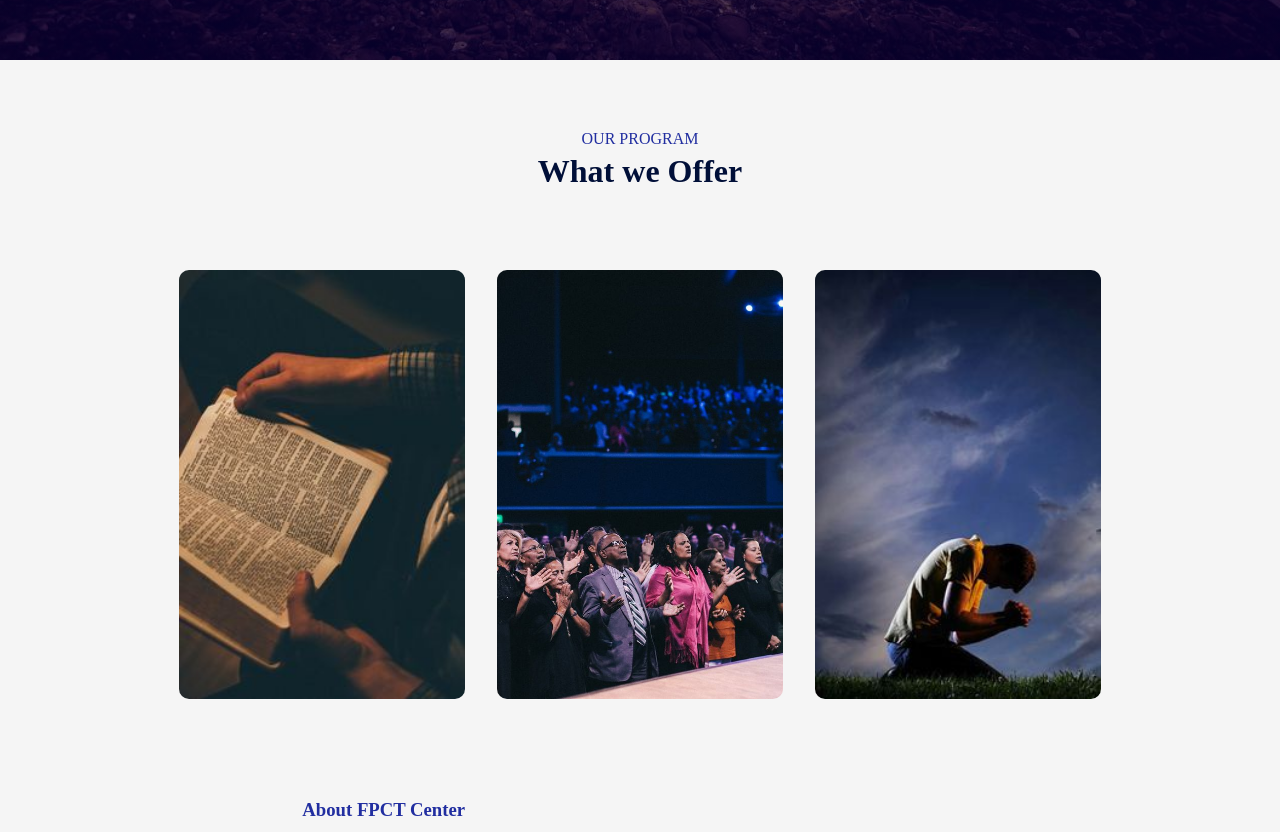
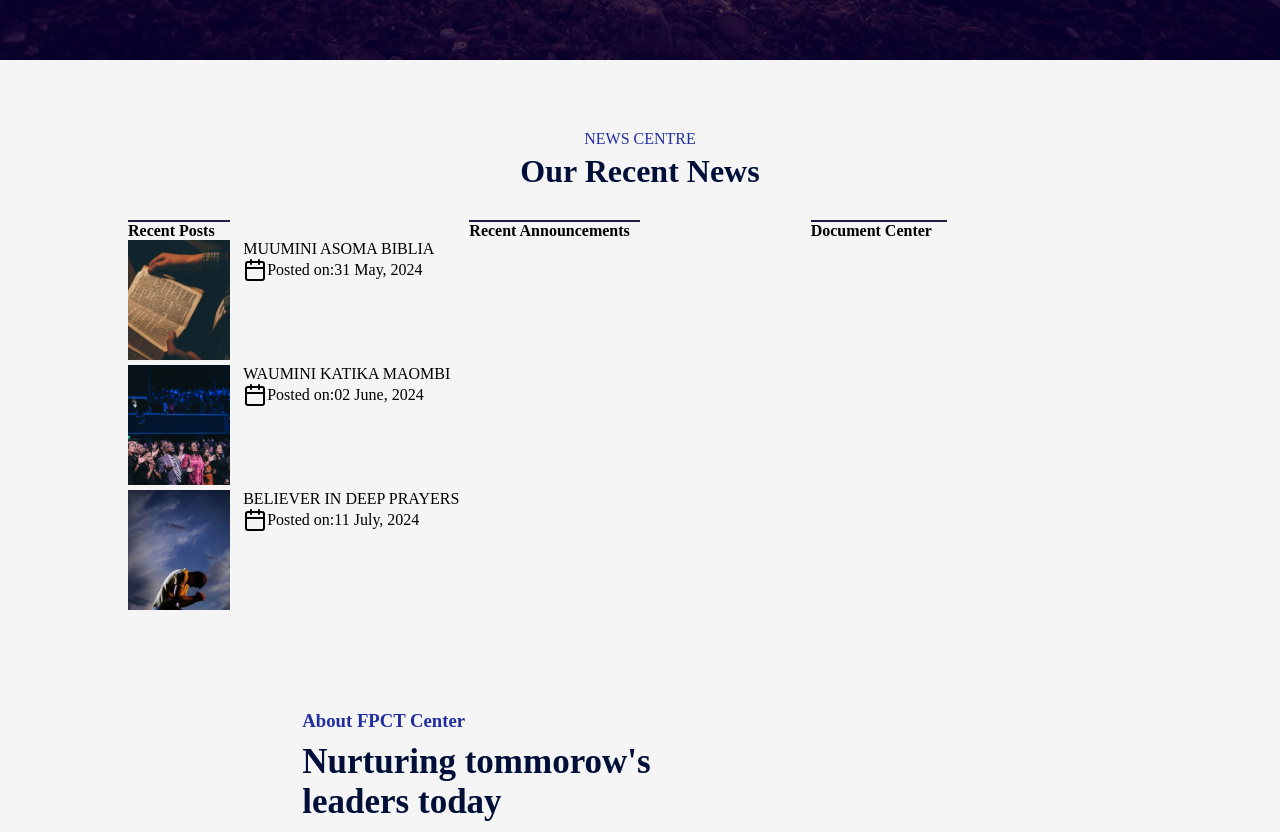
Before and after one commit to Oscah01/fpct-center, a React (Vite) app: page /newsCentre in a window 1280 px wide. Shown: the part 740-1572 px from the top of the page. Built offline with nearby package versions, Linux system fonts and the light colour scheme.

Commit message:
setup newscentre component

```diff
--- a/package.json
+++ b/package.json
@@ -10,6 +10,7 @@
     "preview": "vite preview"
   },
   "dependencies": {
+    "lucide-react": "^0.424.0",
     "react": "^18.3.1",
     "react-dom": "^18.3.1",
     "react-icons": "^5.2.1"
--- a/src/App.jsx
+++ b/src/App.jsx
@@ -1,7 +1,6 @@
-import React from 'react'
 import Navbar from './Components/Navbar/Navbar'
 import Page from './Components/Page/Page'
-import Programs from './Components/Programs/Program'
+import NewsCentre from './Components/NewsCentre/NewsCentre'
 import Tittle from './Components/Tittle/Tittle'
 import About from './Components/About/About'
 import Campus from './Components/Campus/Campus'
@@ -14,8 +13,8 @@ const App = () => {
       <Navbar/>
       <Page/>
       <div className="container" >
-        <Tittle subTitle='Our Program' title='What we Offer'/>
-      <Programs/>
+      <Tittle subTitle='News Centre' title='Our Recent News'/>
+      <NewsCentre/>
       <About/>
         <Tittle subTitle='Gellery' title='Center Photos'/>
          <Campus/>
--- /dev/null
+++ b/src/Components/NewsCentre/NewsCentre.css
@@ -0,0 +1,53 @@
+.news-container {
+    display: grid;
+    grid-template-columns: 1fr 1fr 1fr;
+}
+
+.news-hr {
+    width: 30%;
+    border: 1px solid rgb(30, 30, 63);
+    background-color: rgb(30, 30, 63);
+}
+
+.news-hr2 {
+    width: 50%;
+    border: 1px solid rgb(30, 30, 63);
+    background-color: rgb(30, 30, 63);
+}
+
+.news-hr3 {
+    width: 40%;
+    border: 1px solid rgb(30, 30, 63);
+    background-color: rgb(30, 30, 63);
+}
+
+.posts-main-div {
+    display: flex;
+    flex-direction: column;
+    gap: 5px;
+}
+.posts-article {
+    display: flex;
+    gap: 1vw;
+}
+
+.post-img {
+    width: 8vw;
+    height: 15vh;
+    object-fit: cover;
+}
+
+.post-timing {
+    display: flex;
+    align-items: center;
+}
+
+.post-title {
+    text-transform: uppercase;
+}
+
+.announcements-main-div {
+    display: flex;
+    flex-direction: column;
+    gap: 5px;
+}
--- /dev/null
+++ b/src/Components/NewsCentre/NewsCentre.jsx
@@ -0,0 +1,53 @@
+import './NewsCentre.css'
+import { announcementsInfo, postsInfo } from './newsData.jsx'
+const NewsCentre = () => {
+  return (
+    <section className='news-container'>
+      <div>
+          <hr className='news-hr'/>
+          <h4>Recent Posts</h4>
+          <div className='posts-main-div'>
+              {
+                postsInfo.map((post)=> {
+                  const {id, image, title, date, icon } = post
+                  return (
+                    <article key={id} className='posts-article'>
+                        <img src={image} alt="title" className='post-img' />
+                        <div className="">
+                          <p className='post-title'>{title}</p>
+                          <p className='post-timing'>
+                            {icon}
+                            Posted on: <span>{date}</span>
+                          </p>
+                        </div>
+                    </article>
+                  )
+                })
+              }
+          </div>
+      </div>
+      <div className='announcements-container'>
+          <hr className='news-hr2'/>
+          <h4>Recent Announcements</h4>
+          <div className="announcements-main-div">
+              {
+                announcementsInfo.map((announce)=> {
+                  const {id, image, title, icon, pdf, date} = announce
+                  return(
+                    <article key={id}>
+
+                    </article>
+                  )
+                })
+              }
+          </div>
+      </div>
+      <div>
+      <hr className='news-hr3'/>
+        <h4>Document Center</h4>
+      </div>
+    </section>
+  )
+}
+
+export default NewsCentre
--- /dev/null
+++ b/src/Components/NewsCentre/newsData.jsx
@@ -0,0 +1,58 @@
+import prog1 from '../../assets/prog1.jpg'
+import prog2 from '../../assets/prog2.jpg'
+import prog3 from '../../assets/maombi.jpg'
+import news from '../../assets/new.gif'
+import { Calendar } from 'lucide-react'
+import { Clock9 } from 'lucide-react'
+import { FaFilePdf } from "react-icons/fa";
+
+export const postsInfo = [
+  {
+    id: 1,
+    image: prog1,
+    title: 'Muumini asoma biblia',
+    icon:<Calendar />,
+    date: '31 May, 2024'
+  },
+  {
+    id: 2,
+    image: prog2,
+    title: 'Waumini katika maombi',
+    icon:<Calendar />,
+    date: '02 June, 2024'
+  },
+  {
+    id: 3,
+    image: prog3,
+    title: 'Believer in deep prayers',
+    icon:<Calendar />,
+    date: '11 July, 2024'
+  },
+]
+
+export const announcementsInfo = [
+  {
+    id: 1,
+    image: news,
+    title: 'Joining instructions',
+    icon:<Clock9 />,
+    pdf: <FaFilePdf />,
+    date: 'June 14, 2024'
+  },
+  {
+    id: 2,
+    image: news,
+    title: 'Services offered',
+    icon:<Clock9 />,
+    pdf: <FaFilePdf />,
+    date: 'May 2, 2024'
+  },
+  {
+    id: 3,
+    image: news,
+    title: 'Programs bronchure',
+    icon:<Clock9 />,
+    pdf: <FaFilePdf />,
+    date: '11 July, 2024'
+  },
+]
--- a/src/Components/Programs/Program.css
+++ /dev/null
@@ -1,18 +0,0 @@
-.programs {
-    margin: 80px auto;
-    width: 90%;
-    display: flex;
-    align-items: center;
-    justify-content: space-between;
-}
-
-.program img{
-    width: 100%;
-    border-radius: 10px;
-    display: block;
-
-}
-
-.program {
-    flex-basis: 31%;
-}
--- a/src/Components/Programs/Program.jsx
+++ /dev/null
@@ -1,26 +0,0 @@
-import React from 'react';
-import './Program.css'
-import programs_1 from '../../assets/prog1.jpg'
-import programs_2 from '../../assets/prog2.jpg'
-import programs_3 from '../../assets/maombi.jpg'
-
-const Programs = () => {
-  return (
-    <div className='programs'>
-        <div className="program">
-            <img src={programs_1} ></img>
-        </div>
-        <div className="program">
-        <img src={programs_2} ></img>
-
-        </div>
-        <div className="program">
-        <img src={programs_3} ></img>
-
-        </div>
-
-    </div>
-  )
-}
-
-export default Programs
```
Also changed, not shown: src/assets/new.gif (added), 1 other file (tests, documents, lock files or other folders).
